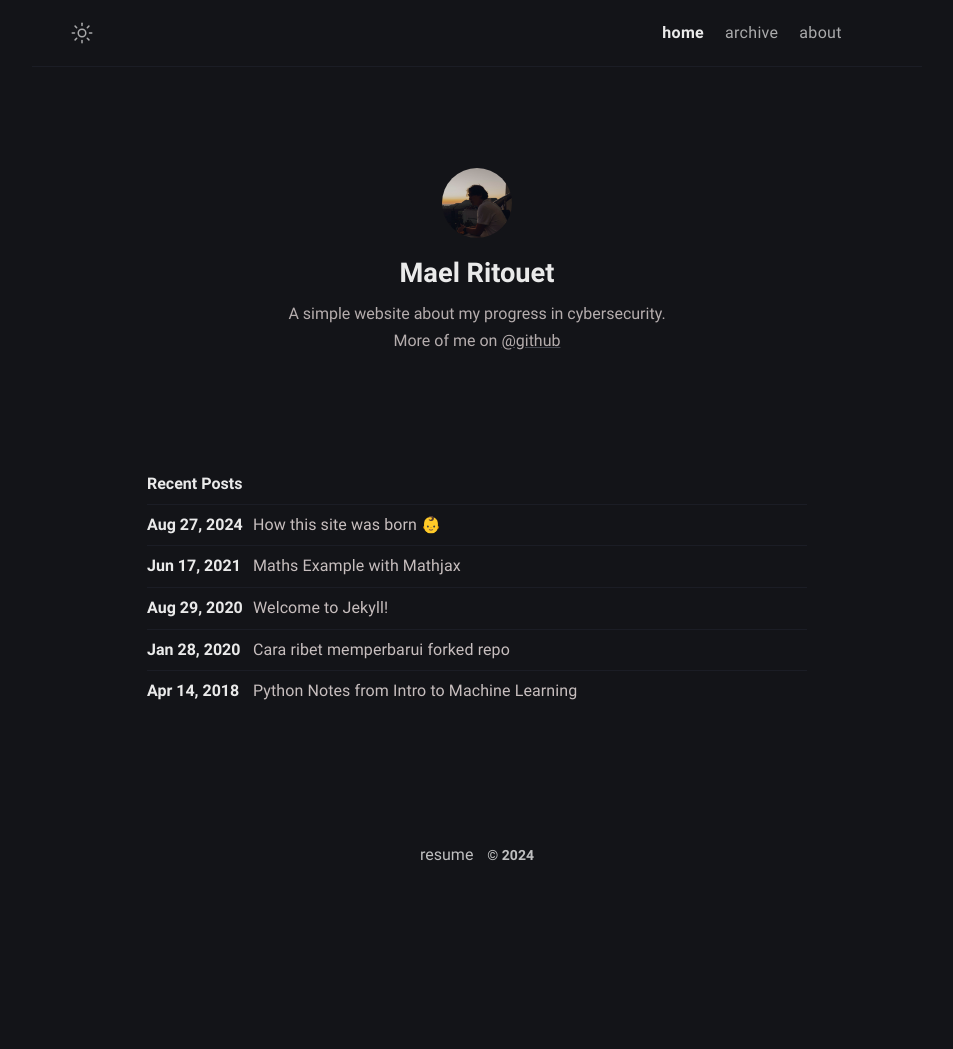
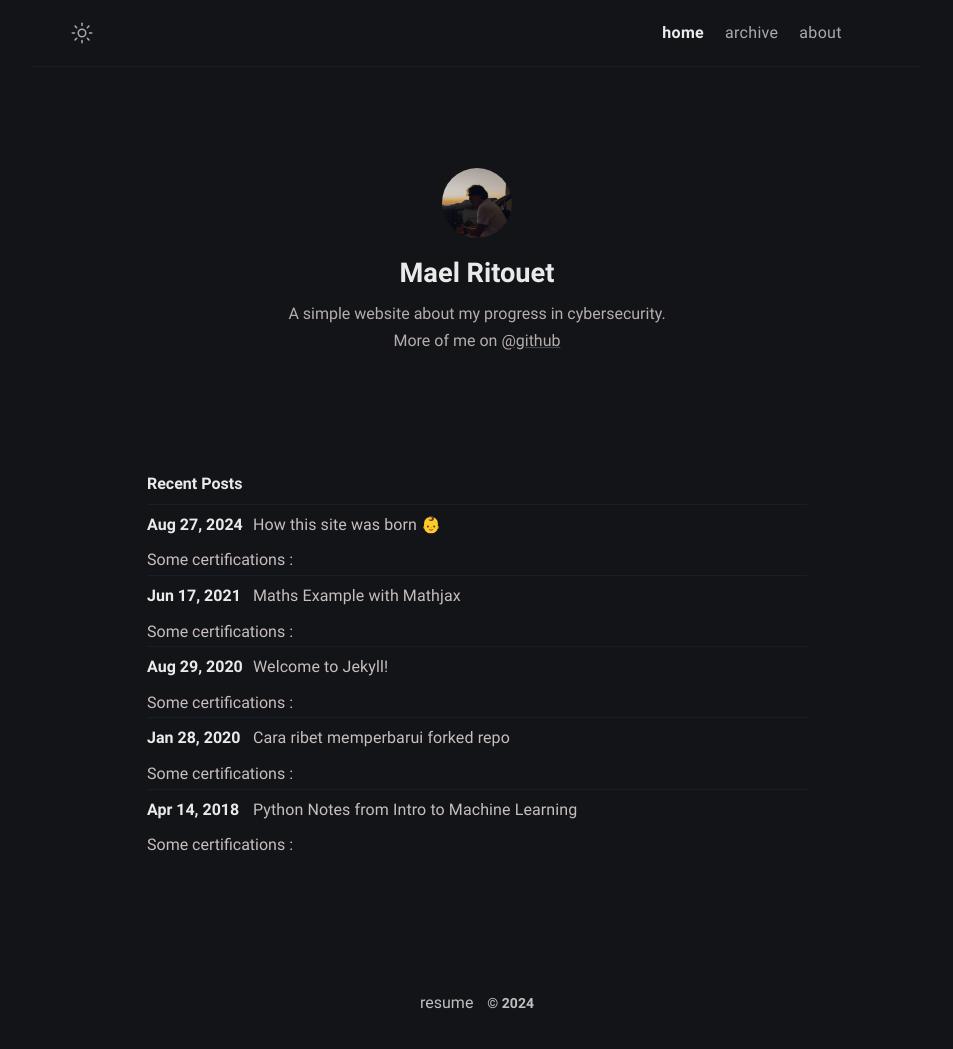
Before and after one commit to maelritouet/maelritouet.github.io, a Jekyll site: the page built from index.md, in a window 1280 px wide. Shown: the whole page, without its empty margins (163-1116 px from the left). Built offline with Jekyll 4.4.1, drawn with Linux system fonts in a browser that asks for light colours; a script that is not in the unit is left out; before the commit the page ends 901 px from its top, so only the background shows below that.

Commit message:
Update home.html

```diff
--- a/_layouts/home.html
+++ b/_layouts/home.html
@@ -11,4 +11,8 @@
     <a href="{{ post.url }}">{{ post.title | escape }}</a>
   </h4>
 </article>
+
+Some certifications :
+<div data-iframe-width="150" data-iframe-height="270" data-share-badge-id="179f14c0-fa10-4250-bb56-19e2566f4541" data-share-badge-host="https://www.credly.com"></div><script type="text/javascript" async src="//cdn.credly.com/assets/utilities/embed.js"></script>
+
 {%- endfor -%}
```
